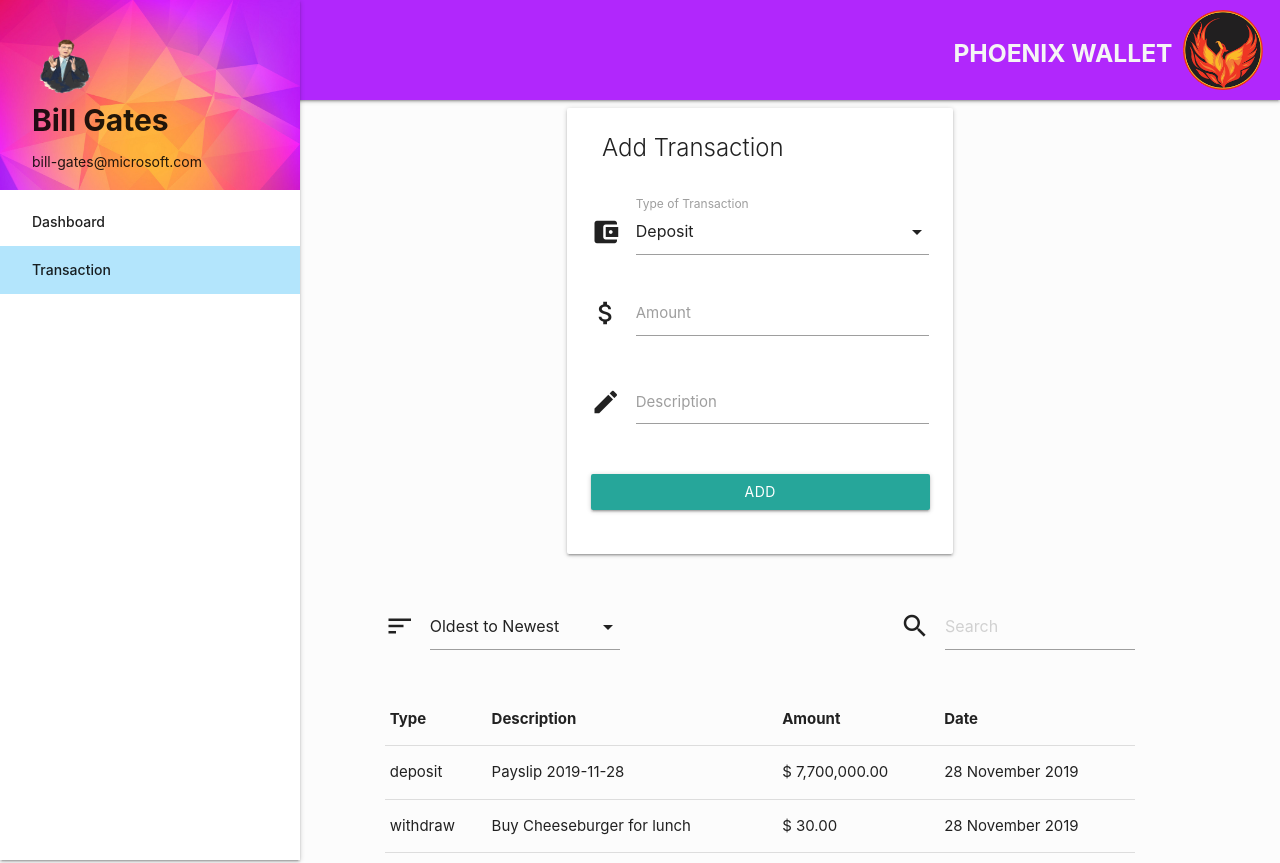
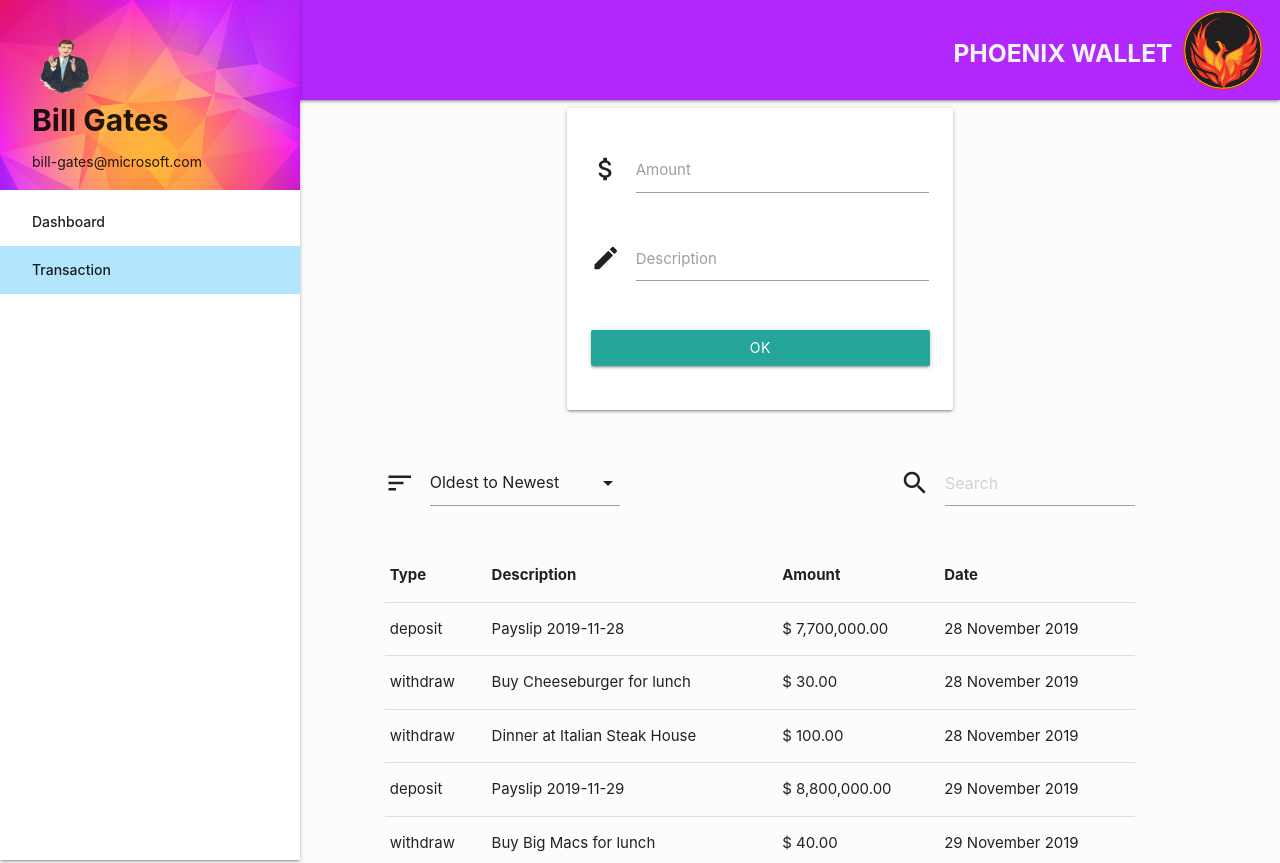
Before and after one commit to bayusatmoko/wallet, a React (Create React App) app: page /transaction in a window 1280 px wide. Shown: the top 863 px of the page. Built offline with nearby package versions, Linux system fonts and the light colour scheme; data requests are answered from the project's data file.

Commit message:
[Fadel|Sena] Add transaction form component

```diff
--- a/src/Components/TransactionForm.js
+++ b/src/Components/TransactionForm.js
@@ -6,10 +6,8 @@
   constructor(props) {
     super(props);
     this.state = {
-      type: 'deposit',
-      amount: '',
-      description: '',
-      walletId: 1
+      nominal: '',
+      description: ''
     };
   }
 
@@ -24,46 +22,30 @@
     this.setState({ [name]: value });
   };
 
+  _checkAmountInput = (nominal) => {
+    if (nominal < 0) {
+      alert('Amount cannot be negative');
+      return false;
+    }
+    return true;
+  };
+
   _handleSubmit = () => {
     const { onSubmit } = this.props;
-    const {
-      walletId, type, amount, description
-    } = this.state;
-    if (amount < 0) {
-      alert('Amount cannot be negative');
-      return true;
+    const { nominal, description } = this.state;
+    if (this._checkAmountInput(nominal)) {
+      onSubmit({ nominal, description });
     }
-    const createdAt = new Date();
-    onSubmit({
-      walletId, type, amount, description, createdAt
-    });
-  };
-
-  _renderTypeSelect = () => {
-    const { type } = this.state;
-    return (
-      <div className="row">
-        <br />
-        <div className="input-field">
-          <i className="material-icons prefix">account_balance_wallet</i>
-          <select name="type" id="type-select" onChange={this._handleChange} value={type}>
-            <option value="deposit">Deposit</option>
-            <option value="withdraw">Withdraw</option>
-          </select>
-          <label>Type of Transaction</label>
-        </div>
-      </div>
-    );
   };
 
   _renderAmountInput = () => {
-    const { amount } = this.state;
+    const { nominal } = this.state;
     return (
       <div className="row">
         <div className="input-field">
           <i className="material-icons prefix">attach_money</i>
-          <input className="input-field" type="number" id="amount-input" name="amount" onChange={this._handleChange} value={amount} min="0" />
-          <label htmlFor="amount-input">Amount</label>
+          <input className="input-field" type="number" id="nominal-input" name="nominal" onChange={this._handleChange} value={nominal} min="0" />
+          <label htmlFor="nominal-input">Amount</label>
         </div>
       </div>
     );
@@ -86,7 +68,7 @@
     <div className="row">
       <div className="input-field">
         <button className="btn waves-effect waves-light col l12 s12 m8 offset-m2" type="submit" id="submit-button" onClick={this._handleSubmit}>
-          Add
+          OK
         </button>
       </div>
     </div>
@@ -97,8 +79,6 @@
       <div className="row transaction__form">
         <div className="col card l6 offset-l3 s12">
           <div className="card-content">
-            <span className="card-title">Add Transaction</span>
-            {this._renderTypeSelect()}
             {this._renderAmountInput()}
             {this._renderDescriptionInput()}
             {this._renderSubmitButton()}
```
Also changed, not shown: 1 other file (tests, documents, lock files or other folders).
